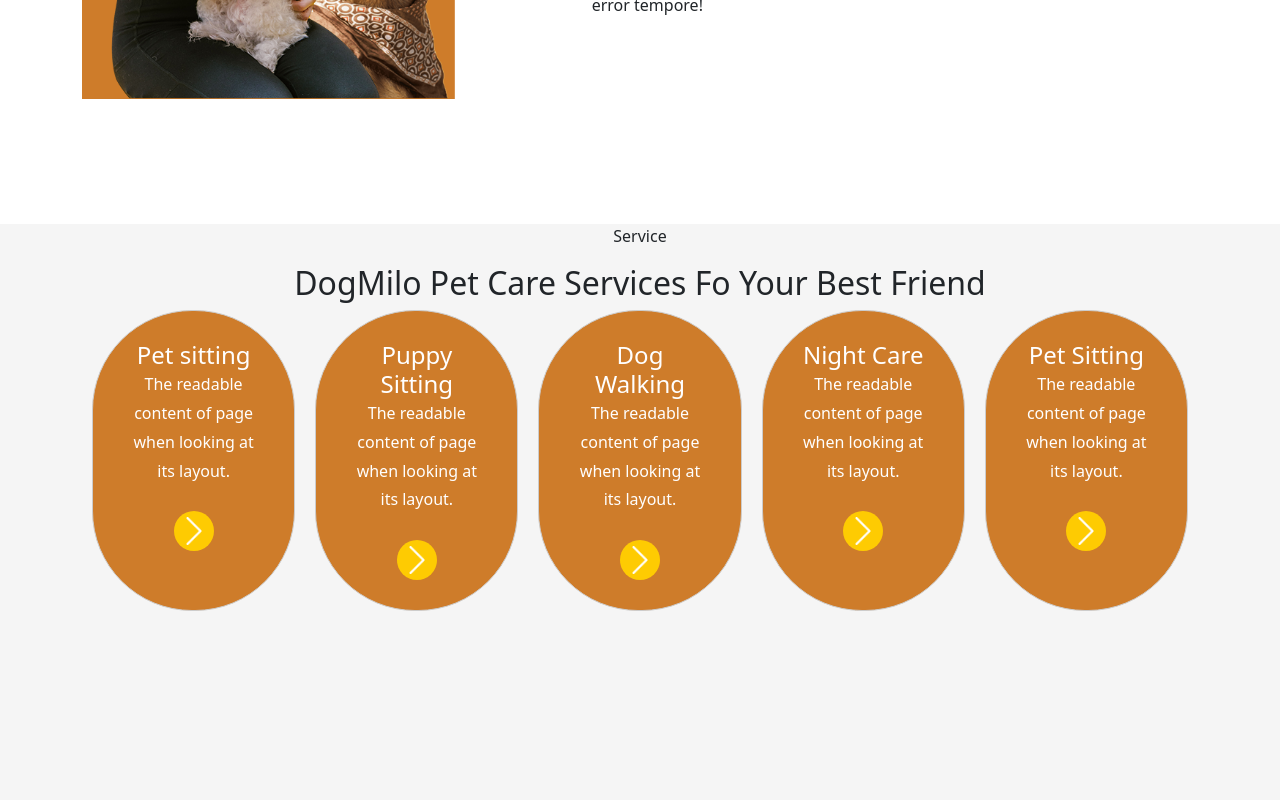
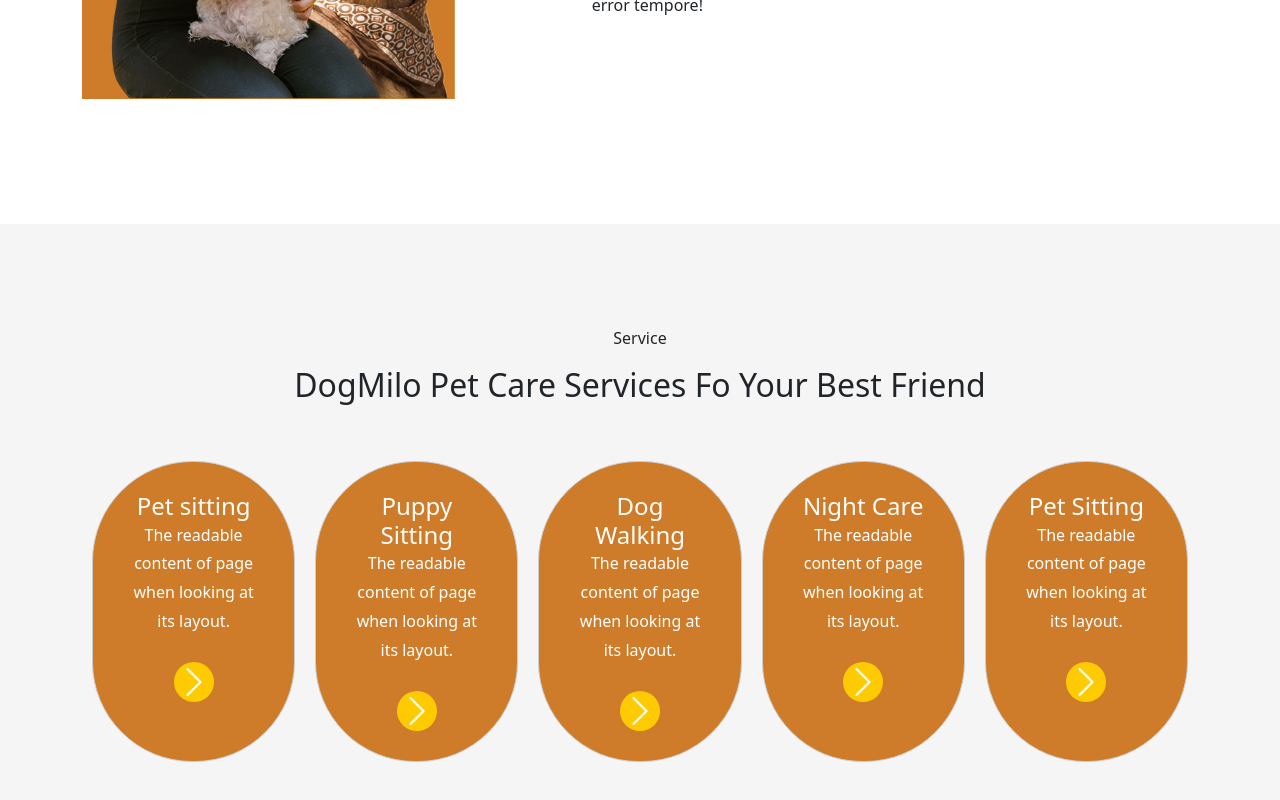
Before and after one commit to JordiMasci/proj-html-vuejs, a Vue app: page / in a window 1280 px wide. Shown: the part 1266-2066 px from the top of the page. Built offline with nearby package versions, Linux system fonts and the light colour scheme.

Commit message:
feat: section-4 AppMain

```diff
--- a/src/components/AppMain.vue
+++ b/src/components/AppMain.vue
@@ -101,7 +101,7 @@
     <!-- SECTION-3 -->
     <section>
       <div class="service">
-        <div class="container">
+        <div class="container d-flex flex-column justify-content-center align-items-center">
             <p>Service</p>
             <h2>DogMilo Pet Care Services Fo Your Best Friend</h2>
             <div class="card-container">
@@ -111,11 +111,15 @@
                 :imageSrc="card.imageSrc"
                 :title="card.title"
                 :text="card.text"
+                class="mt-5"
               />
           </div>
         </div>
       </div>
     </section>
+
+    <!-- SECtION-4 -->
+
   </main>
 </template>
 
@@ -222,7 +226,7 @@
 .service {
   background-color: #f5f5f5;
   .container {
-    min-height: 100vh;
+    min-height: 80vh;
     text-align: center;
   }
   .card-container {
@@ -230,11 +234,6 @@
     flex-wrap: wrap;
     justify-content: center;
     gap: 20px;
-
-    .card {
-      max-width: calc(20% - 20px);
-      flex: 1;
-    }
   }
 }
 </style>
--- a/src/components/Card.vue
+++ b/src/components/Card.vue
@@ -32,6 +32,9 @@
   border-radius: 100px;
   background-color: #ce7c2a;
   color: white;
+  max-width: calc(20% - 20px);
+  cursor: pointer;
+
 
   img {
     max-width: 100%;
@@ -72,4 +75,9 @@
     margin: auto;
   }
 }
+
+.card:hover {
+    background-color: #7f7045;
+  }
+
 </style>
```
